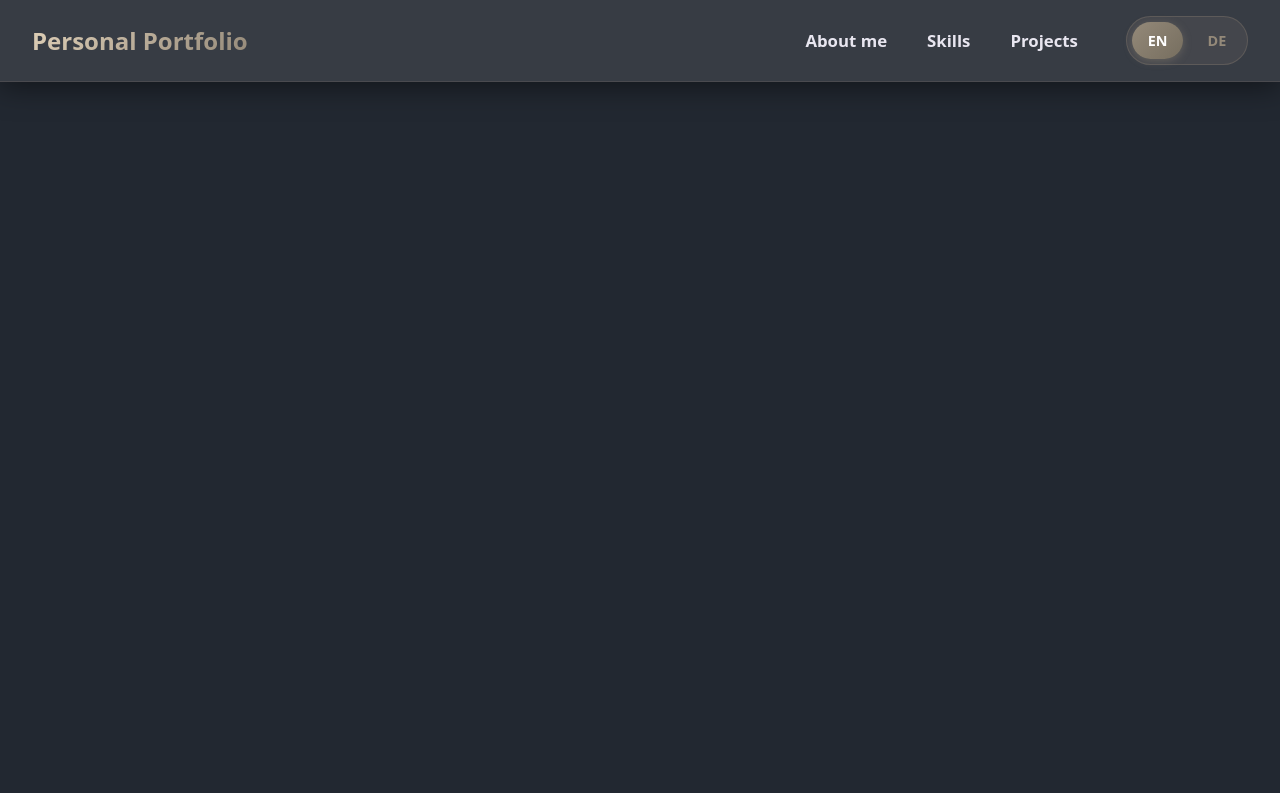
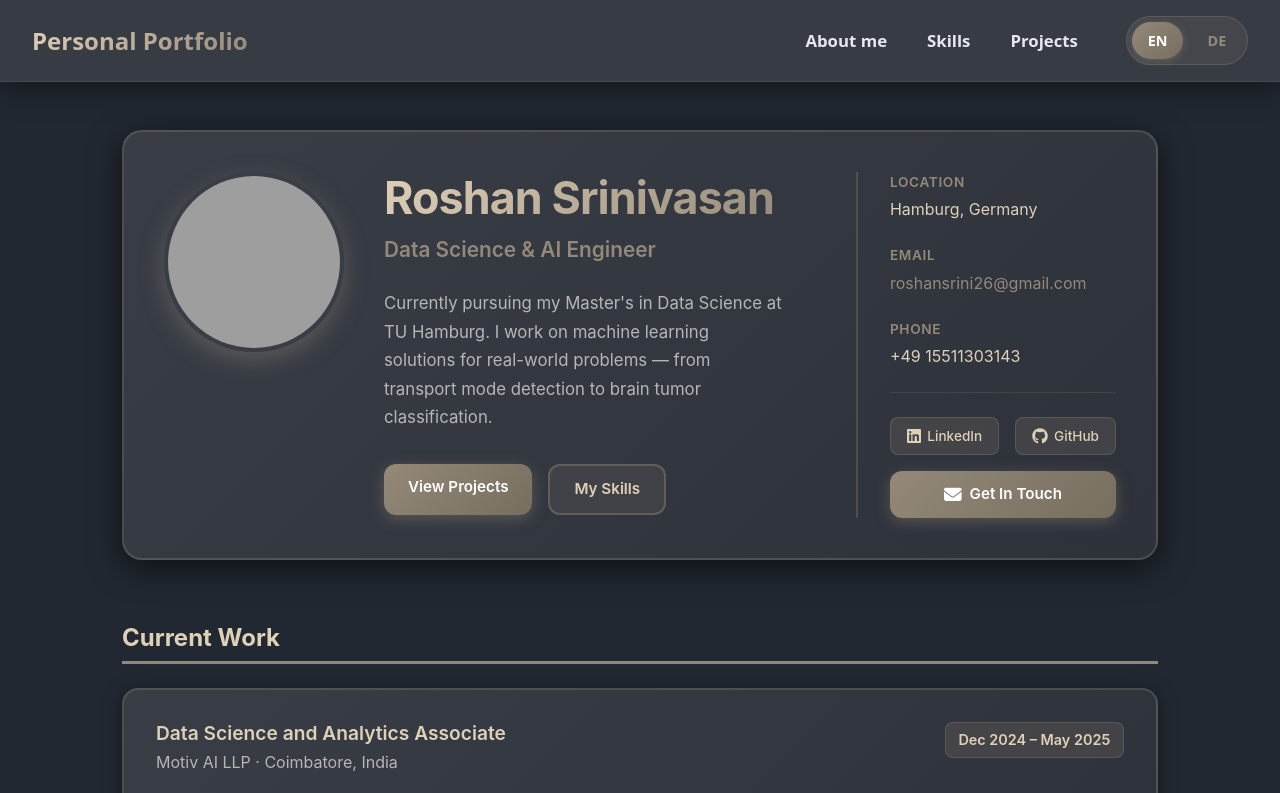
Before and after one commit to roshansrini26/portfolio-roshan, an Angular app: page /portfolio-roshan/ in a window 1280 px wide. Before the commit this address led to /. Shown: the top 793 px of the page. Built offline with nearby package versions, Linux system fonts and the light colour scheme; grey boxes are pictures that could not be loaded.

Commit message:
Config github pg deployment

```diff
--- a/angular.json
+++ b/angular.json
@@ -17,6 +17,7 @@
         "build": {
   "builder": "@angular/build:application",
   "options": {
+    "outputPath": "dist/portfolio-roshan/browser",
     "browser": "src/main.ts",
     "tsConfig": "tsconfig.app.json",
     "assets": [
@@ -29,12 +30,7 @@
     ],
     "styles": [
       "src/styles.css"
-            ],
-            "server": "src/main.server.ts",
-            "outputMode": "server",
-            "ssr": {
-              "entry": "src/server.ts"
-            }
+    ]
   },
   "configurations": {
     "production": {
@@ -50,7 +46,8 @@
           "maximumError": "30kB"
         }
       ],
-              "outputHashing": "all"
+      "outputHashing": "all",
+      "baseHref": "/portfolio-roshan/"
     },
     "development": {
       "optimization": false,
--- a/src/index.html
+++ b/src/index.html
@@ -3,10 +3,19 @@
 <head>
   <meta charset="utf-8">
   <title>PortfolioRoshan</title>
-  <base href="/">
+  <base href="/portfolio-roshan/">
   <meta name="viewport" content="width=device-width, initial-scale=1">
   <link rel="icon" type="image/x-icon" href="favicon.ico">
   <link rel="stylesheet" href="https://cdnjs.cloudflare.com/ajax/libs/font-awesome/6.4.0/css/all.min.css">
+  <script>
+  (function(){
+    let redirect = sessionStorage.redirect;
+    delete sessionStorage.redirect;
+    if (redirect && redirect !== '/') {
+      history.replaceState(null, null, redirect);
+    }
+  })();
+</script>
 </head>
 <body>
   <app-root></app-root>
```
Also changed, not shown: public/404.html (added, +11 -0 lines). Lines whose indentation alone changed are shown as unchanged.
